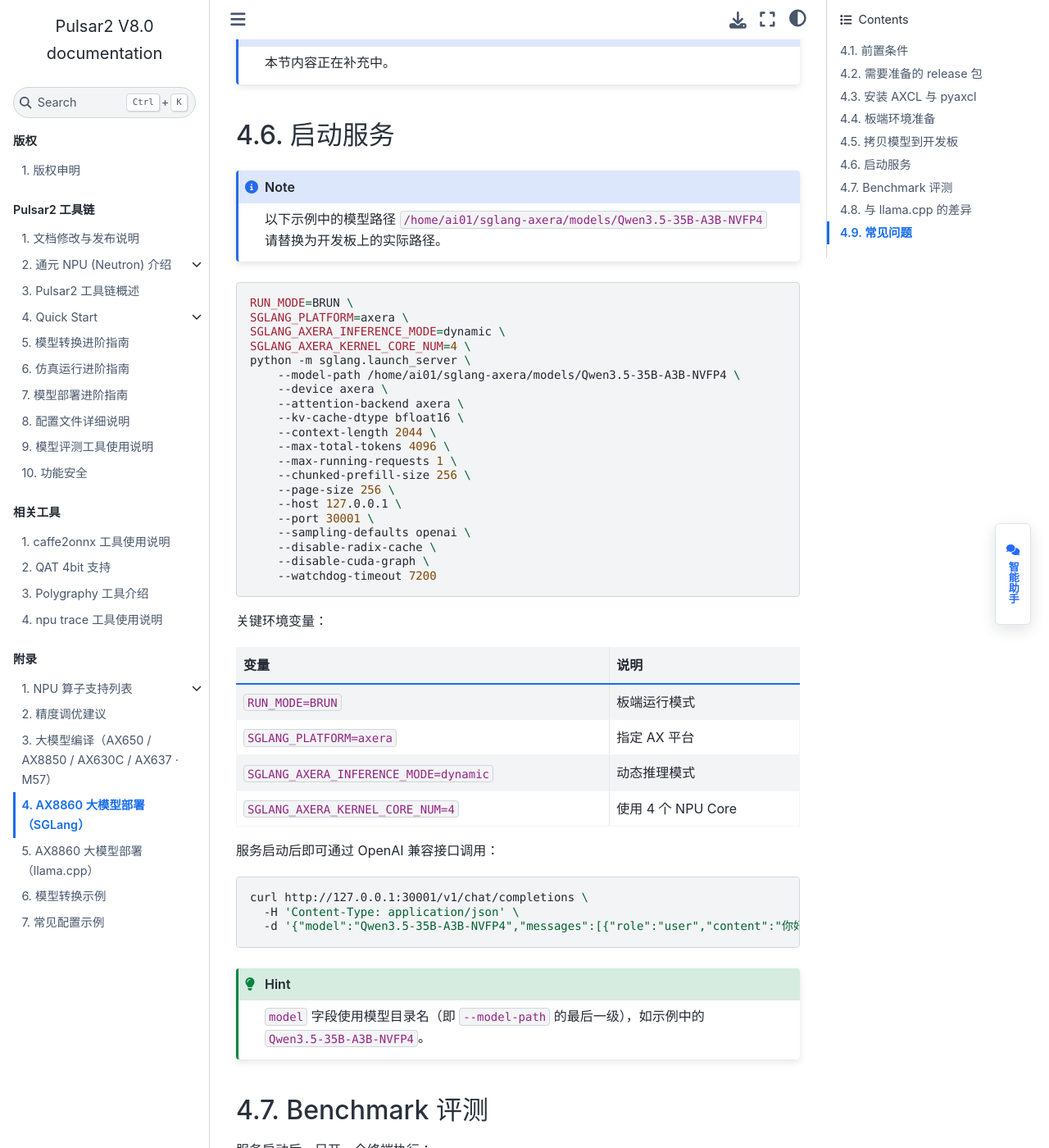
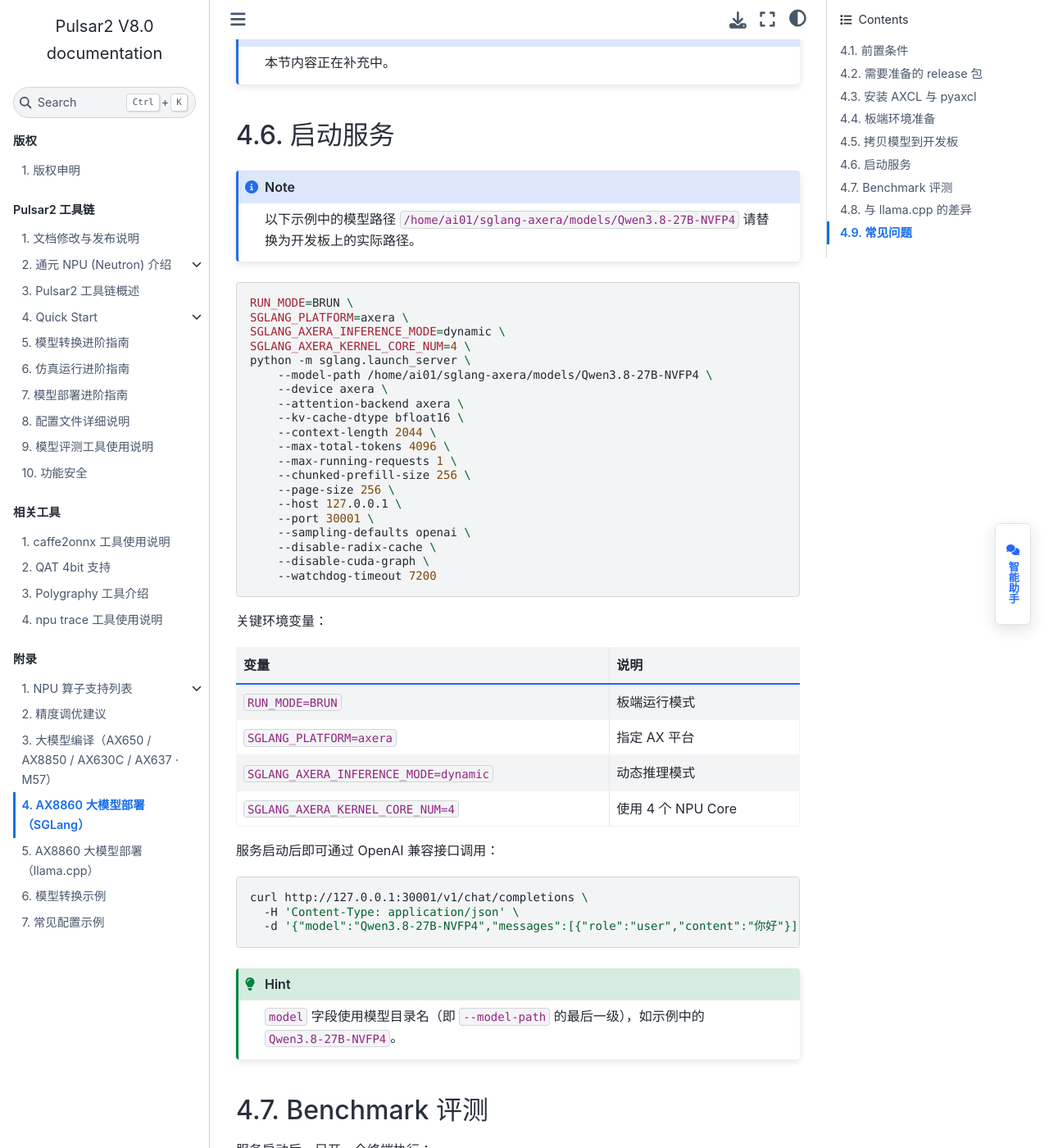
Before and after one commit to AXERA-TECH/pulsar2-docs, a Sphinx documentation site: the page built from source/appendix/llm_ax8860_sglang.md, in a window 1280 px wide and 1400 px high, scrolled down 2543 px. Shown: the whole window at 82% size. Built offline with Sphinx 7.4.7 and the Sphinx Book theme 1.1.4, drawn with Linux system fonts in a browser that asks for light colours; some of the changed text lies outside the part shown.

Commit message:
docs: 修正 SGLang 示例模型为 Qwen3.8-27B-NVFP4

````diff
--- a/source/appendix/llm_ax8860_sglang.md
+++ b/source/appendix/llm_ax8860_sglang.md
@@ -98,12 +98,12 @@
 本节内容正在补充中。
 :::
 
-<!-- TODO: 27B / 35B-A3B 模型文件清单、scp/rsync 示例、板端存放目录 -->
+<!-- TODO: 27B 模型文件清单、scp/rsync 示例、板端存放目录 -->
 
 ## 启动服务
 
 ::: {note}
-以下示例中的模型路径 `/home/ai01/sglang-axera/models/Qwen3.5-35B-A3B-NVFP4` 请替换为开发板上的实际路径。
+以下示例中的模型路径 `/home/ai01/sglang-axera/models/Qwen3.8-27B-NVFP4` 请替换为开发板上的实际路径。
 :::
 
 ```shell
@@ -112,7 +112,7 @@
 SGLANG_AXERA_INFERENCE_MODE=dynamic \
 SGLANG_AXERA_KERNEL_CORE_NUM=4 \
 python -m sglang.launch_server \
-    --model-path /home/ai01/sglang-axera/models/Qwen3.5-35B-A3B-NVFP4 \
+    --model-path /home/ai01/sglang-axera/models/Qwen3.8-27B-NVFP4 \
     --device axera \
     --attention-backend axera \
     --kv-cache-dtype bfloat16 \
@@ -143,11 +143,11 @@
 ```shell
 curl http://127.0.0.1:30001/v1/chat/completions \
   -H 'Content-Type: application/json' \
-  -d '{"model":"Qwen3.5-35B-A3B-NVFP4","messages":[{"role":"user","content":"你好"}]}'
+  -d '{"model":"Qwen3.8-27B-NVFP4","messages":[{"role":"user","content":"你好"}]}'
 ```
 
 :::{hint}
-`model` 字段使用模型目录名（即 `--model-path` 的最后一级），如示例中的 `Qwen3.5-35B-A3B-NVFP4`。
+`model` 字段使用模型目录名（即 `--model-path` 的最后一级），如示例中的 `Qwen3.8-27B-NVFP4`。
 :::
 
 ## Benchmark 评测
@@ -159,7 +159,7 @@
   --backend sglang \
   --host 127.0.0.1 --port 30001 \
   --num-prompts 1 \
-  --model /home/ai01/sglang-axera/models/Qwen3.5-35B-A3B-NVFP4 \
+  --model /home/ai01/sglang-axera/models/Qwen3.8-27B-NVFP4 \
   --dataset-name random --random-range-ratio 1 \
   --random-input-len 2048 --random-output-len 2048 \
   --max-concurrency 1
````
